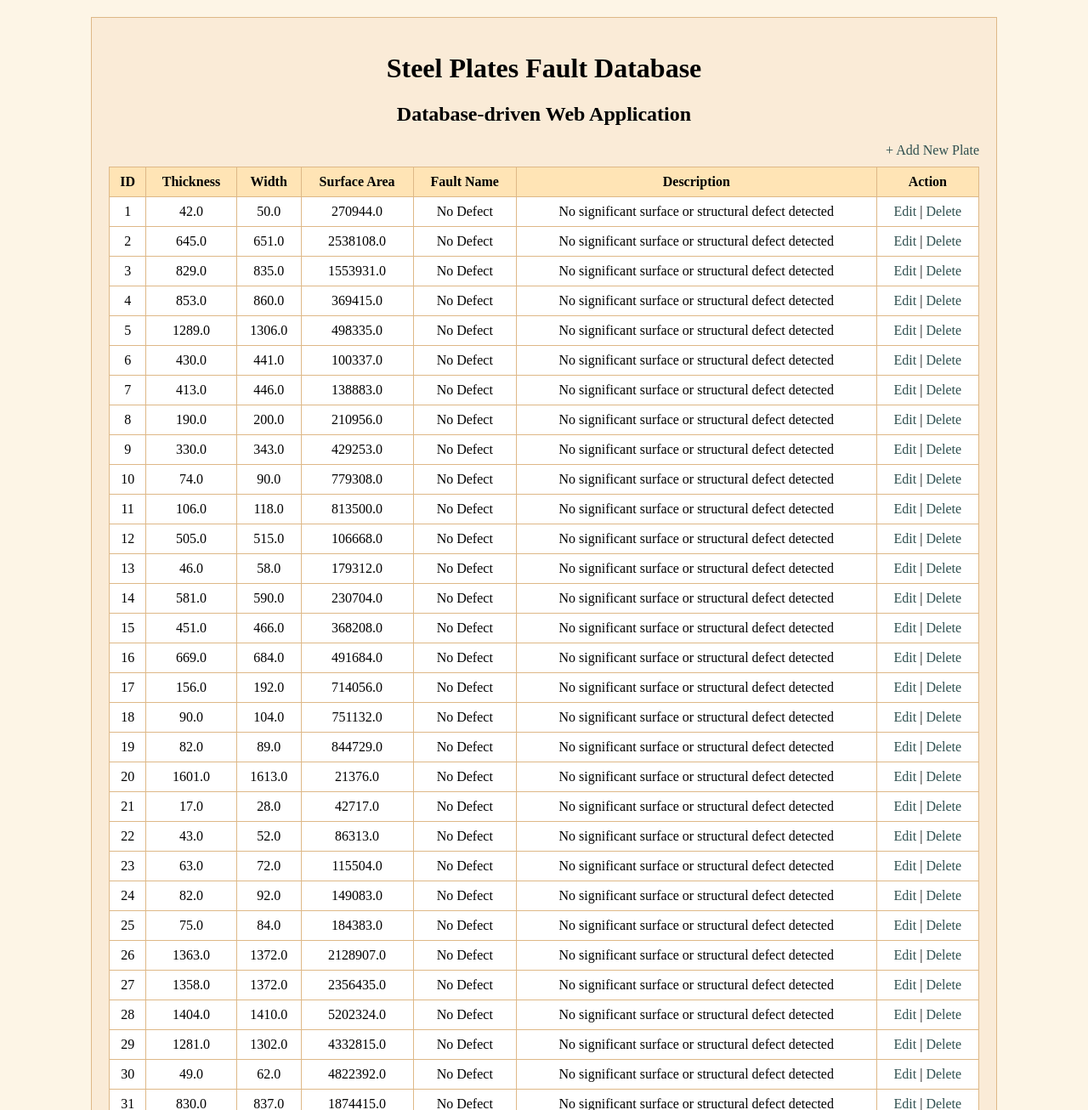
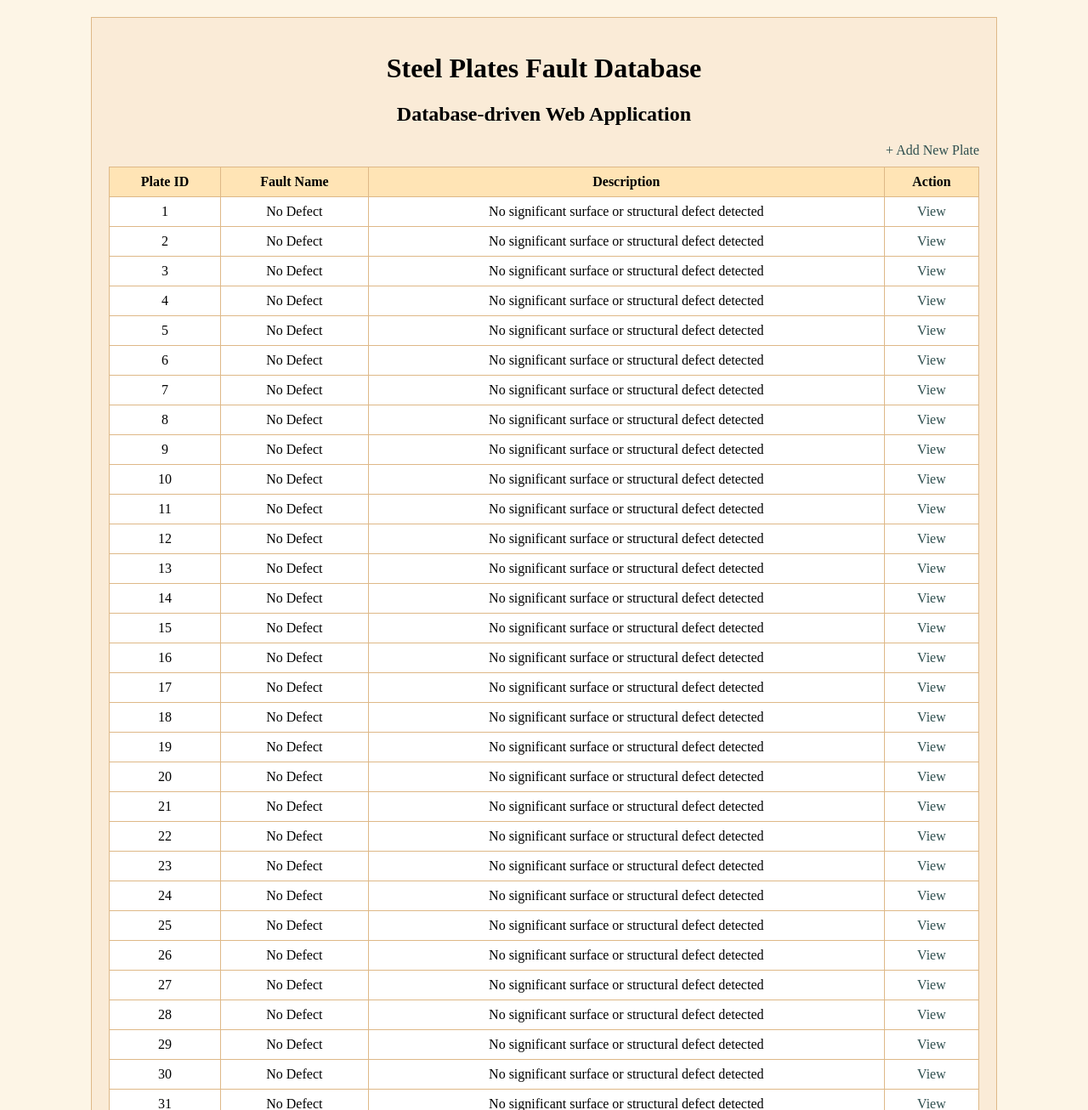
Before and after one commit to Kimminji021217/DataBase_Assignment, a Flask app: page /plates in a window 1280 px wide. Shown: the top 1306 px of the page at 85% size. Run offline with Flask 3, Linux system fonts and the light colour scheme; data comes from the database, SQL or seed files in the repository.

Commit message:
Add detail view

```diff
--- a/app.py
+++ b/app.py
@@ -28,16 +28,13 @@ def show_plates():
     cursor.execute(
         """
         SELECT
-            p.id,
-            p.thickness,
-            p.width,
-            p.surface_area,
+            pn.plate_id,
             f.fault_name,
             f.description
-        FROM plates p
+        FROM plates_new pn
         LEFT JOIN faults f
-          ON p.fault_type = f.fault_code
-        ORDER BY p.id
+        ON pn.fault_code = f.fault_code
+        ORDER BY pn.plate_id
         LIMIT ? OFFSET ?
         """,
         (per_page, offset)
@@ -51,6 +48,42 @@ def show_plates():
         rows=rows,
         page=page
     )
+
+@app.route("/plates/<int:plate_id>")
+def plate_detail(plate_id):
+    conn = get_db_connection()
+    cursor = conn.cursor()
+
+    cursor.execute(
+        """
+        SELECT
+            pn.plate_id,
+            f.fault_name,
+            f.description,
+            m.thickness,
+            m.width,
+            m.surface_area
+        FROM plates_new pn
+        LEFT JOIN faults f
+          ON pn.fault_code = f.fault_code
+        LEFT JOIN plate_measurements m
+          ON pn.plate_id = m.plate_id
+        WHERE pn.plate_id = ?
+        """,
+        (plate_id,)
+    )
+
+    row = cursor.fetchone()
+    conn.close()
+
+    if row is None:
+        return "Plate not found", 404
+
+    return render_template(
+        "plate_detail.html",
+        plate=row
+    )
+
 
 @app.route("/add", methods=["GET", "POST"])
 def add_plate():
--- a/templates/plates.html
+++ b/templates/plates.html
@@ -51,30 +51,20 @@
 
     <table>
         <tr>
-            <th>ID</th>
-            <th>Thickness</th>
-            <th>Width</th>
-            <th>Surface Area</th>
-
+            <th>Plate ID</th>
             <th>Fault Name</th>
             <th>Description</th>
-
             <th>Action</th>
         </tr>
 
         {% for row in rows %}
         <tr>
-            <td>{{ row["id"] }}</td>
-            <td>{{ row["thickness"] }}</td>
-            <td>{{ row["width"] }}</td>
-            <td>{{ row["surface_area"] }}</td>
-
+            <td>{{ row["plate_id"] }}</td>
             <td>{{ row["fault_name"] }}</td>
             <td>{{ row["description"] }}</td>
 
             <td>
-                <a href="/edit/{{ row['id'] }}">Edit</a> |
-                <a href="/delete/{{ row['id'] }}">Delete</a>
+                <a href="/plates/{{ row['plate_id'] }}">View</a>
             </td>
         </tr>
         {% endfor %}
```
Also changed, not shown: templates/plate_detail.html (added, +22 -0 lines).
